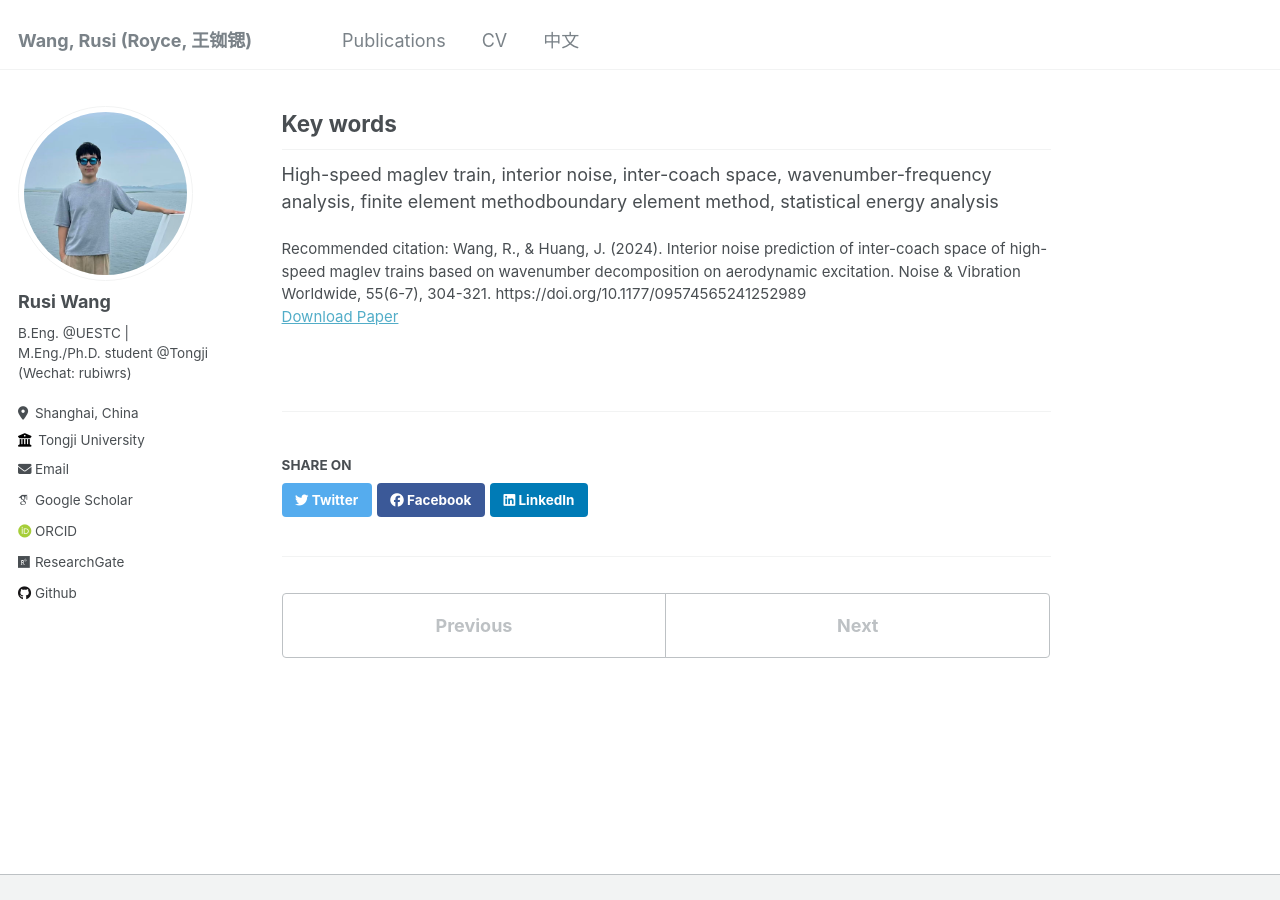
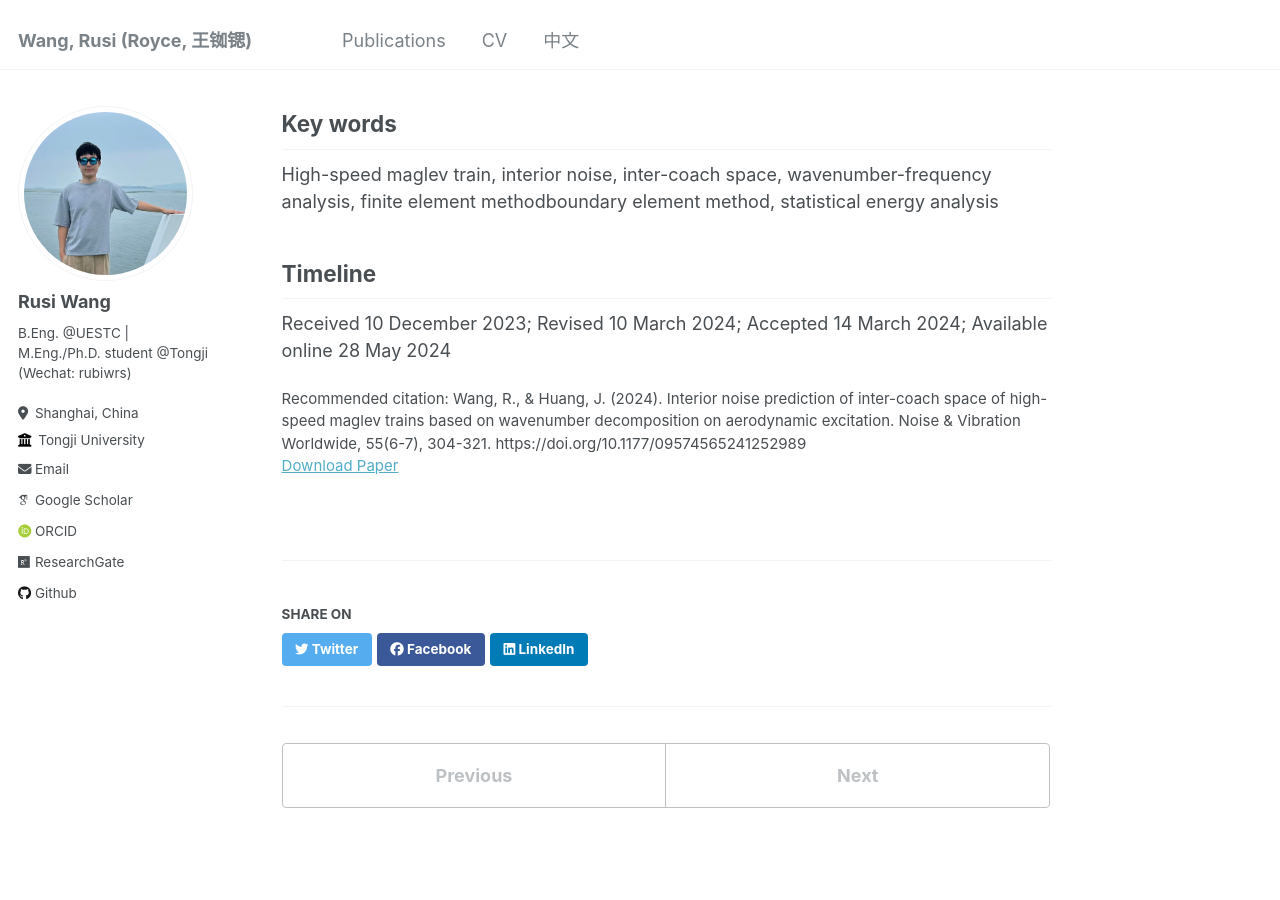
Before and after one commit to RusiWang99/RusiWang99.github.io, a Jekyll site: the page built from _publications/2024-05-28-Interior noise prediction of inter-coach space of high-speed maglev trains based on wavenumber decomposition on aerodynamic excitation.md, in a window 1280 px wide and 900 px high, scrolled down 722 px. Built offline with Jekyll 4.4.1, drawn with Linux system fonts in a browser that asks for light colours; some web fonts are replaced.

Commit message:
Update 2024-05-28-Interior noise prediction of inter-coach space of high-speed maglev trains based on wavenumber decomposition on aerodynamic excitation.md

```diff
--- a/_publications/2024-05-28-Interior noise prediction of inter-coach space of high-speed maglev trains based on wavenumber decomposition on aerodynamic excitation.md
+++ b/_publications/2024-05-28-Interior noise prediction of inter-coach space of high-speed maglev trains based on wavenumber decomposition on aerodynamic excitation.md
@@ -16,3 +16,8 @@ Current research on noise and vibration control of high-speed maglev trains pays
 ## Key words
 
 High-speed maglev train, interior noise, inter-coach space, wavenumber-frequency analysis, finite element methodboundary element method, statistical energy analysis
+
+
+## Timeline
+
+Received 10 December 2023; Revised 10 March 2024; Accepted 14 March 2024; Available online 28 May 2024
```
